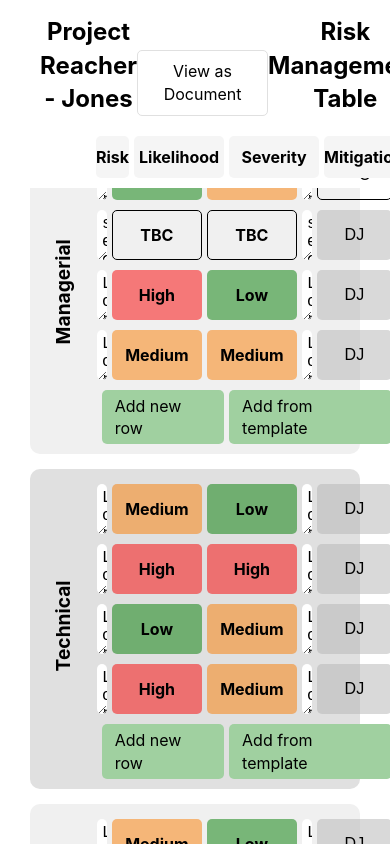
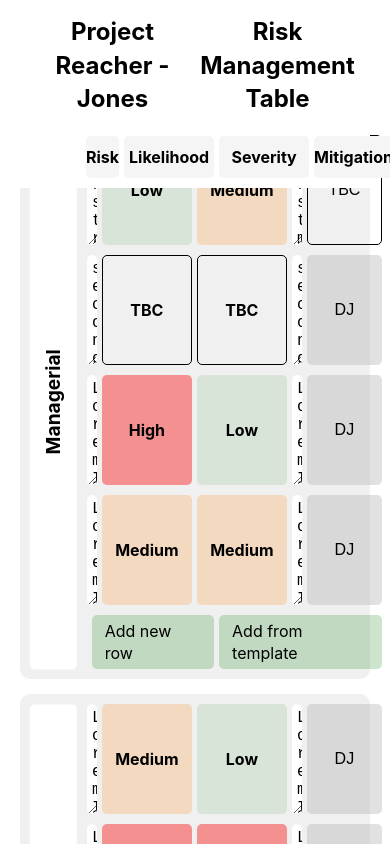
Before and after one commit to jrgrantham/wax, a React (Create React App) app: page /risk-table in a window 390 px wide. Shown: the top 844 px of the page. Built offline with nearby package versions, Linux system fonts and the light colour scheme.

Commit message:
media query on risk table

```diff
--- a/src/clientSettings/ProjectSettings.jsx
+++ b/src/clientSettings/ProjectSettings.jsx
@@ -39,18 +39,18 @@ function ProjectSettings(props) {
     setProjectForm({ ...projectForm, [event.target.name]: event.target.value });
   }
 
-  function onFormSubmit(event) {
-    event.preventDefault()
+  function submit() {
     props.setProjectInfo(projectForm)
   }
 
   return (
     <Container>
-      <form className="projectForm" onSubmit={onFormSubmit}>
+      <form className="projectForm">
         {/* company name */}
         <input
           type="text"
           onChange={onChange}
+          onBlur={() => submit()}
           name="company"
           placeholder='change company name...'
         />
@@ -62,6 +62,7 @@ function ProjectSettings(props) {
           // value={projectDetails.nature}
           type="text"
           onChange={onChange}
+          onBlur={() => submit()}
           name="nature"
           // placeholder={props.projectRisks.nature}
         >
@@ -80,6 +81,7 @@ function ProjectSettings(props) {
         <select
           type="text"
           onChange={onChange}
+          onBlur={() => submit()}
           name="type"
         >
           {projectType.map((option, index) => {
@@ -97,6 +99,7 @@ function ProjectSettings(props) {
         <input
           type="text"
           onChange={onChange}
+          onBlur={() => submit()}
           name="project"
           placeholder='change project name...'
         />
@@ -106,12 +109,12 @@ function ProjectSettings(props) {
         <input
           type="text"
           onChange={onChange}
+          onBlur={() => submit()}
           name="application"
           placeholder="optional"
         />
         <label>IUK Application Number</label>
         <br />
-        <button type="submit">Submit</button>
       </form>
     </Container>
   );
--- a/src/clientSettings/RiskSettingsSingle.jsx
+++ b/src/clientSettings/RiskSettingsSingle.jsx
@@ -20,17 +20,17 @@ function RiskSettings(props) {
 
   function toggleDisplay() {
     const toggledDisplay = !riskForm.display;
-    setRiskForm({...riskForm, display: toggledDisplay})
+    setRiskForm({ ...riskForm, display: toggledDisplay });
+    submit();
   }
 
-  function onFormSubmit(event) {
-    event.preventDefault();
+  function submit() {
     props.setRiskOptions(type, riskForm);
   }
 
   return (
     <Container>
-      <form className="riskForm" onSubmit={onFormSubmit}>
+      <form className="riskForm" >
         <label>{props.type}</label>
         <div className="include" onClick={() => toggleDisplay()}>
           {riskForm.display ? "Yes" : "No"}
@@ -40,15 +40,15 @@ function RiskSettings(props) {
           onChange={onChange}
           name="defaultOwner"
           placeholder="default owner"
+          onBlur={() => submit()}
         />
         <input
           type="text"
           onChange={onChange}
           name="color"
           placeholder="colour"
+          onBlur={() => submit()}
         />
-
-        <button type="submit">Confirm</button>
       </form>
     </Container>
   );
--- a/src/riskManagement/RiskSingle.jsx
+++ b/src/riskManagement/RiskSingle.jsx
@@ -71,11 +71,11 @@ function RiskSingle(props) {
     <Container>
       {checkDelete ? (
         <div className="checkDelete">
+          <div className="delete button" onClick={() => confirmDelete()}>
+            <h6>Delete</h6>
+          </div>
           <div className="cancel button" onClick={() => toggleDelete()}>
             <h6>Cancel</h6>
-          </div>
-          <div className="delete button" onClick={() => confirmDelete()}>
-            <h6>Delete</h6>
           </div>
         </div>
       ) : (
@@ -143,12 +143,15 @@ export default connect((state) => state, {
 const Container = styled.div`
   .checkDelete {
     display: flex;
-    justify-content: space-evenly;
+    justify-content: flex-end;
     .button {
       /* border: 1px solid red; */
       border-radius: 5px;
-      padding: 0.6rem 5rem;
-      margin: 10px;
+      padding: 0.6rem 2rem;
+      margin: 9px;
+      &:hover {
+        cursor: pointer;
+      }
     }
     .cancel {
       background-color: green;
@@ -164,11 +167,13 @@ const Container = styled.div`
     display: grid;
     grid-template-columns: 1fr 90px 90px 1fr 75px 30px;
     column-gap: 5px;
-    margin: 10px 0;
+    margin-bottom: 10px;
 
     textarea,
     input {
       border: none;
+      resize: vertical;
+      overflow: auto;
     }
 
     .risk {
@@ -190,9 +195,22 @@ const Container = styled.div`
       align-items: center;
       justify-content: center;
       border-radius: 5px;
-      height: 50px;
+      min-height: 50px;
+      height: 100%;
       &:hover {
         cursor: pointer;
+      }
+      @media (max-width: 1700px) {
+        min-height: 70px
+      }
+      @media (max-width: 1300px) {
+        min-height: 90px
+      }
+      @media (max-width: 1100px) {
+        min-height: 110px
+      }
+      @media (max-width: 980) {
+        min-height: 200px
       }
     }
     .small {
@@ -205,17 +223,17 @@ const Container = styled.div`
       /* margin-left: 5px; */
     }
     .high {
-      background-color: rgba(250, 0, 0, 0.5);
+      background-color: rgba(250, 0, 0, 0.4);
     }
     .medium {
-      background-color: rgba(250, 125, 0, 0.5);
+      background-color: rgba(250, 125, 0, 0.2);
     }
     .low {
-      background-color: rgba(0, 125, 0, 0.5);
+      background-color: rgba(0, 125, 0, 0.1);
     }
     .owner {
       text-align: center;
-      background-color: rgba(180, 180, 180, 0.5);
+      background-color: rgba(180, 180, 180, 0.4);
     }
     .tbc {
       border: 1px solid black;
--- a/src/riskManagement/RiskTable.jsx
+++ b/src/riskManagement/RiskTable.jsx
@@ -3,6 +3,7 @@ import { connect } from "react-redux";
 import styled from "styled-components";
 import RiskType from "./RiskType";
 import { Link } from "react-router-dom";
+import menu from '../images/menu.png'
 
 function RiskTable(props) {
 
@@ -13,8 +14,11 @@ function RiskTable(props) {
           <h4>
             Project {props.projectRisks.project} - {props.projectRisks.company}
           </h4>
-          <Link to="risk-document">View as Document</Link>
-          <h4>Risk Management Table</h4>
+          {/* <Link to="risk-document">View as Document</Link> */}
+          <div className='right'>
+            <h4>Risk Management Table</h4>
+            {/* <img src={menu} alt="menu"/> */}
+          </div>
         </header>
         <div className="titles">
           <h6>Risk</h6>
@@ -73,7 +77,7 @@ function RiskTable(props) {
 const Container = styled.div`
   display: flex;
   flex-direction: column;
-  margin: 0 30px;
+  margin: 0 20px;
   /* border: 1px solid red; */
 
   header {
@@ -88,10 +92,19 @@ const Container = styled.div`
     }
   }
 
+  .right {
+    display: flex;
+    img {
+      width: 30px;
+      margin-left: 10px;
+    }
+  }
+
+
   .fixed {
     position: fixed;
     background-color: white;
-    width: calc(100% - 60px);
+    width: calc(100% - 40px);
     z-index: 1;
   }
 
@@ -115,7 +128,7 @@ const Container = styled.div`
   }
 
   .contents {
-    margin-top: 135px;
+    margin-top: 125px;
   }
 
   a {
--- a/src/riskManagement/RiskType.jsx
+++ b/src/riskManagement/RiskType.jsx
@@ -56,15 +56,20 @@ export default connect((state) => state, { addEmptyRow })(RiskType);
 const Container = styled.div`
   display: flex;
   margin-bottom: 15px;
-  padding: 5px 0 10px 0;
+  padding: 10px 0 10px 0;
   border-radius: 10px;
+  /* background-color: #f0f0f0; */
+  background-color: #f0f0f0;
+  /* :nth-child(2n) {
+    background-color: #e0e0e0;
+  } */
 
   .addRisk {
     display: flex;
     justify-content: flex-end;
     margin-right: 35px;
     p {
-      background-color: #a0d0a0;
+      background-color: rgba(0, 125, 0, 0.2);
       /* border: 1px solid black; */
       border-radius: 5px;
       margin-left: 5px;
@@ -86,14 +91,14 @@ const Container = styled.div`
     -o-transform: rotate(180deg);
     -ms-transform: rotate(180deg);
     transform: rotate(180deg);
-    padding: 20px;
+    padding: 10px;
     /* white-space: nowrap; */
     /* width: 200px; */
     /* border: 1px solid red; */
-  }
-  background-color: #f0f0f0;
-  :nth-child(2n) {
-    background-color: #e0e0e0;
+    /* border: 1px solid red; */
+    border-radius: 5px;
+    margin: 0 10px;
+    background-color: white;
   }
   .risks {
     width: 100%;
--- a/src/riskManagement/dummyData.js
+++ b/src/riskManagement/dummyData.js
@@ -1,6 +1,6 @@
 export const riskData = {
   company: "Jones",
-  nature: 'burn',
+  nature: 'Investigation',
   type: 'experiment',
   project: "Reacher",
   application: '',
@@ -56,7 +56,7 @@ export const riskData = {
     {
       id: 3,
       description:
-        "Lorem Ipsum has been the industry's standard dummy text ever since the 1500s.",
+        "Lorem Ipsum has been the industry's standard dummy text ever since the 1500s. Lorem Ipsum has been the industry's standard dummy text ever since the 1500s.",
       probability: 3,
       consequence: 1,
       owner: "DJ",
```
Also changed, not shown: src/images/menu.png (added).
